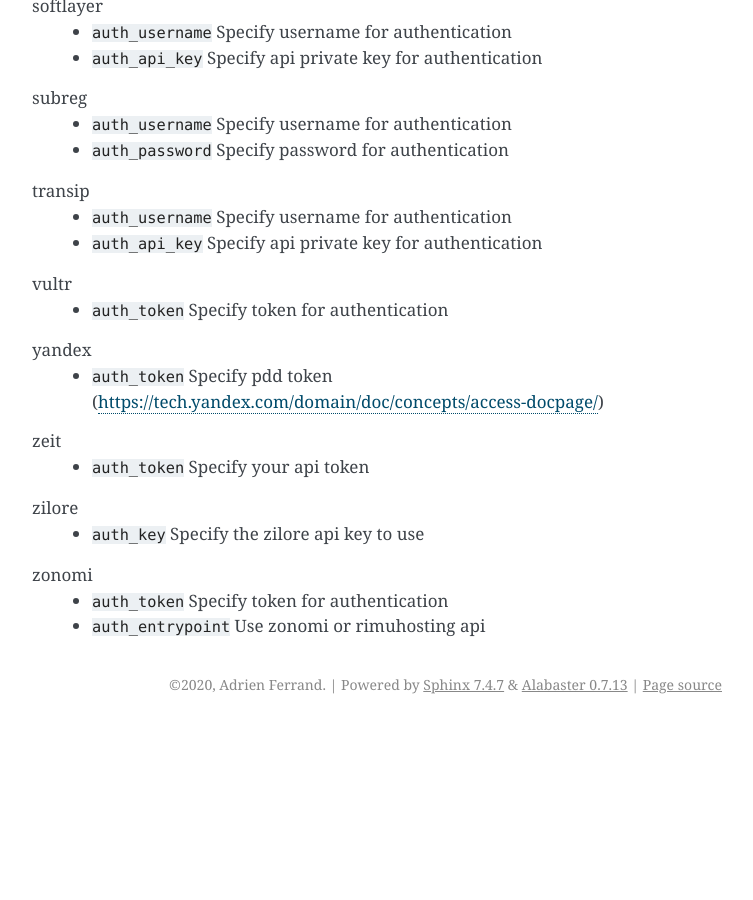
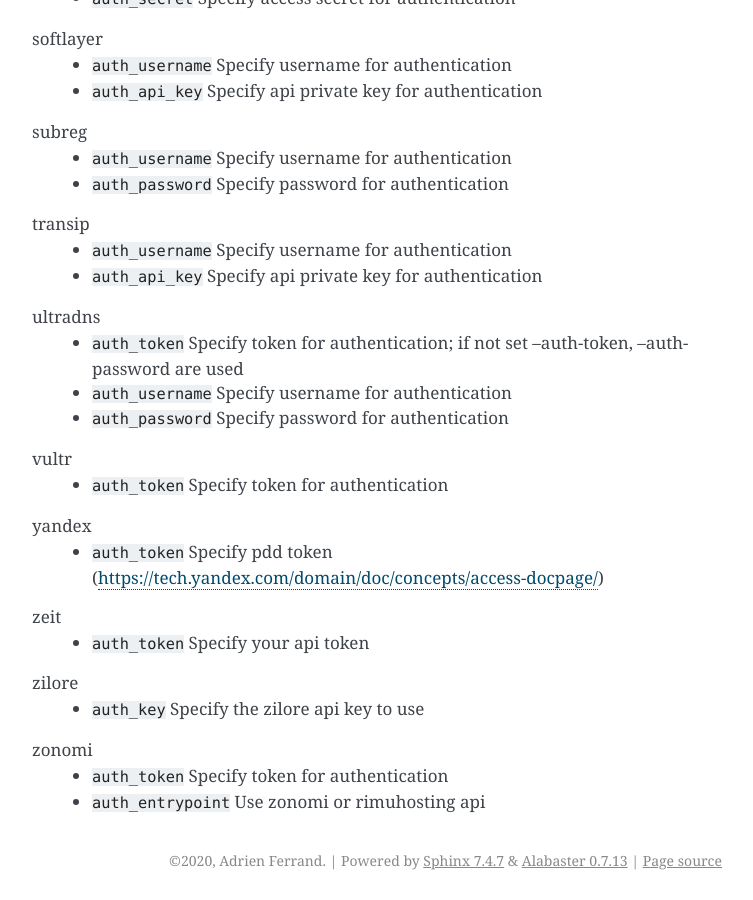
Before and after one commit to adferrand/dnsrobocert, a Sphinx documentation site: the page built from docs/providers_options.rst, in a window 1280 px wide and 900 px high, scrolled down 6988 px. Shown: the whole window, without its empty margins (388-1141 px from the left). Built offline with Sphinx 7.4.7, drawn with Linux system fonts in a browser that asks for light colours; before the commit the page ends 7712 px from its top, so only the background shows below that.

Commit message:
Update provider options

```diff
--- a/docs/providers_options.rst
+++ b/docs/providers_options.rst
@@ -36,9 +36,11 @@ The following Lexicon providers are supported by DNSroboCert.
 +----------------+----------------+----------------+----------------+
 |rcodezero_      |route53_        |safedns_        |sakuracloud_    |
 +----------------+----------------+----------------+----------------+
-|softlayer_      |subreg_         |transip_        |vultr_          |
+|softlayer_      |subreg_         |transip_        |ultradns_       |
 +----------------+----------------+----------------+----------------+
-|yandex_         |zeit_           |zilore_         |zonomi_         |
+|vultr_          |yandex_         |zeit_           |zilore_         |
++----------------+----------------+----------------+----------------+
+|zonomi_         |                |                |                |
 +----------------+----------------+----------------+----------------+
 
 Providers options
@@ -419,6 +421,13 @@ transip
     * ``auth_username`` Specify username for authentication
     * ``auth_api_key`` Specify api private key for authentication
 
+.. _ultradns:
+
+ultradns
+    * ``auth_token`` Specify token for authentication; if not set --auth-token, --auth-password are used
+    * ``auth_username`` Specify username for authentication
+    * ``auth_password`` Specify password for authentication
+
 .. _vultr:
 
 vultr
```
